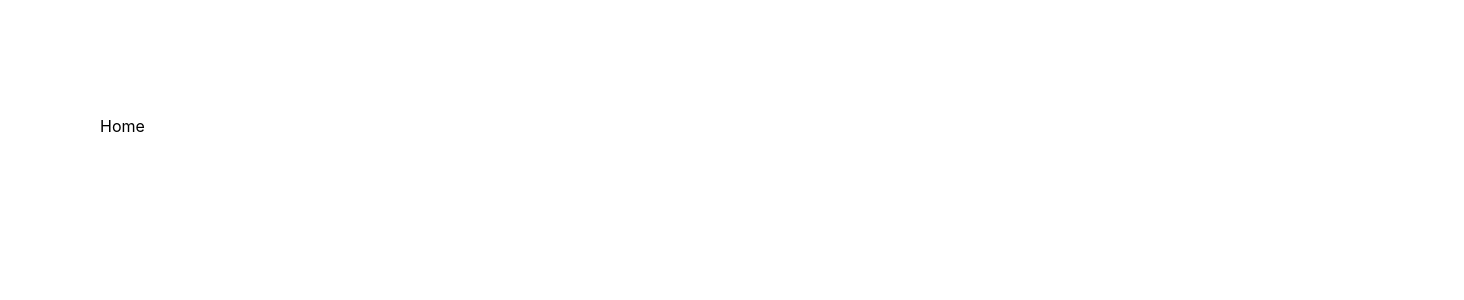
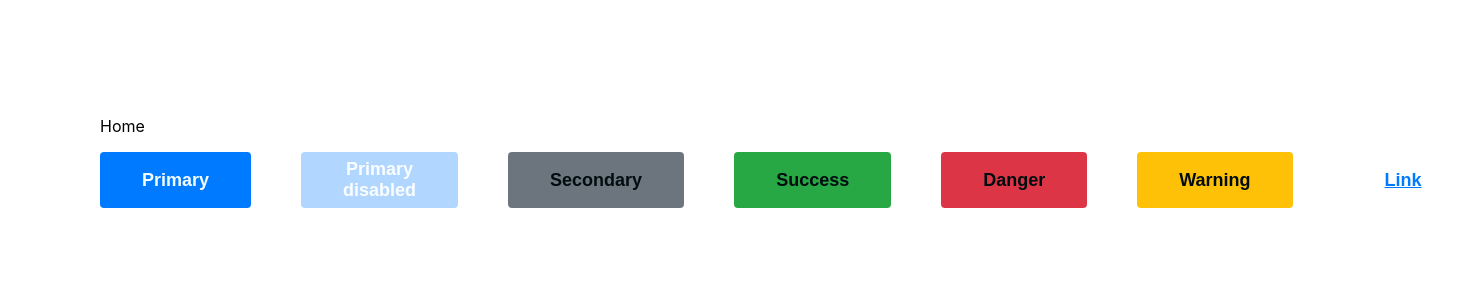
Before and after one commit to akurey/animal-rescue-web, a React (Create React App) app: page / in a window 1280 px wide. Shown: the top 300 px of the page, 1464 px wide, since content can reach past the window. Built offline with nearby package versions, Linux system fonts and the light colour scheme.

Commit message:
feat/9-create-button-component: Add basic Button Component and styling

```diff
--- /dev/null
+++ b/src/components/atoms/Button/index.jsx
@@ -0,0 +1,30 @@
+import React from "react";
+
+import "./styles.scss";
+const STYLES = [
+  "btn--primary",
+  "btn--secondary",
+  "btn--success",
+  "btn--danger",
+  "btn--warning",
+  "btn--link",
+];
+const SIZES = ["btn--medium", "btn--small"];
+
+const Button = ({ children, type, onClick, buttonStyle, buttonSize, disabled }) => {
+  const setButtonStyle = STYLES.includes(buttonStyle) ? buttonStyle : STYLES[0];
+  const setButtonSize = STYLES.includes(buttonSize) ? buttonSize : SIZES[0];
+
+  return (
+    <button
+      onClick={onClick}
+      type={type}
+      className={`btn ${setButtonStyle} ${setButtonSize}`}
+      disabled={disabled}
+    >
+      {children}
+    </button>
+  );
+};
+
+export default Button;
--- /dev/null
+++ b/src/components/atoms/Button/styles.scss
@@ -0,0 +1,85 @@
+.btn{
+    font-weight: bold;
+    border-radius: 4px;
+    cursor: pointer;
+    transition: transform 0.3s ease;
+    border: transparent 2px solid;
+}
+
+.btn:hover, .btn:active{
+    transform: translateY(-1px);
+}
+
+.btn:disabled{
+    opacity: 0.3;
+    cursor: default;
+}
+
+/* Button Colors and Styles */
+.btn--primary {
+    background-color: #007bff;
+    color: #f2fcff;
+    &:hover,&:focus {
+        border: #007bff 2px solid;
+        background-color: #f2fcff;
+        color: #007bff;
+    }
+}
+
+.btn--secondary {
+    background-color: #6c757d;
+    color: #000D10;
+    &:hover,&:focus {
+        border: #000D10 2px solid;
+        background-color: #f2fcff;
+    }
+}
+
+.btn--success {
+    background-color: #28a745;
+    color: #000D10;
+    &:hover,&:focus {
+        border: #28a745 2px solid;
+        background-color: #f2fcff;
+    }
+}
+
+.btn--danger {
+    background-color: #dc3545;
+    color: #000D10;
+    &:hover,&:focus {
+        border: #dc3545 2px solid;
+        background-color: #f2fcff;
+    }
+}
+
+.btn--warning {
+    background-color: #ffc107;
+    color: #000D10;
+    &:hover,&:focus {
+        border: #ffc107 2px solid;
+        background-color: #f2fcff;
+    }
+}
+.btn--link {
+    background-color: transparent;
+    color: #007bff;
+    text-decoration: underline;
+    &:hover,&:focus {
+        border: #007bff 2px solid;
+        background-color: #f2fcff;
+        color: #007bff;
+    }
+}
+
+/* Sizes */
+
+.btn--medium {
+    padding: 5px 40px;
+    font-size: 18px;
+}
+
+.btn--small {
+    padding: 5px 10px;
+    font-size: 12px;
+}
--- a/src/components/pages/home/home.scss
+++ b/src/components/pages/home/home.scss
@@ -0,0 +1,12 @@
+
+
+.temporal--container{
+    display: flex;
+    flex-direction: row;
+    gap: 50px;
+}
+.temporal--item{
+    display: flex;
+    flex-direction: column;
+    gap: 5px;
+}
--- a/src/components/pages/home/index.jsx
+++ b/src/components/pages/home/index.jsx
@@ -1,7 +1,38 @@
-import React from 'react';
+import React from "react";
+import './home.scss';
 
-const Home = () => <>
+//TestComponent
+import Button from "../../atoms/Button";
+const Home = () => (
+  <>
     <p>Home</p>
+
+    <div className="temporal--container">
+        <Button onClick={() => {console.log("Clicked");}} type="button" buttonStyle="btn--primary">
+        Primary
+        </Button>
+        <Button onClick={() => {console.log("Clicked");}} type="button" buttonStyle="btn--secondary--solid" disabled={true}>
+        Primary disabled
+        </Button>
+        <Button onClick={() => {console.log("Clicked");}} type="button" buttonStyle="btn--secondary">
+        Secondary
+        </Button>
+        <Button onClick={() => {console.log("Clicked");}} type="button" buttonStyle="btn--success">
+        Success
+        </Button>
+        <Button onClick={() => {console.log("Clicked");}} type="button" buttonStyle="btn--danger">
+        Danger
+        </Button>
+        <Button onClick={() => {console.log("Clicked");}} type="button" buttonStyle="btn--warning">
+        Warning
+        </Button>
+        <Button onClick={() => {console.log("Clicked");}} type="button" buttonStyle="btn--link">
+        Link
+        </Button>
+    </div>
+
+
   </>
+);
 
 export default Home;
```
